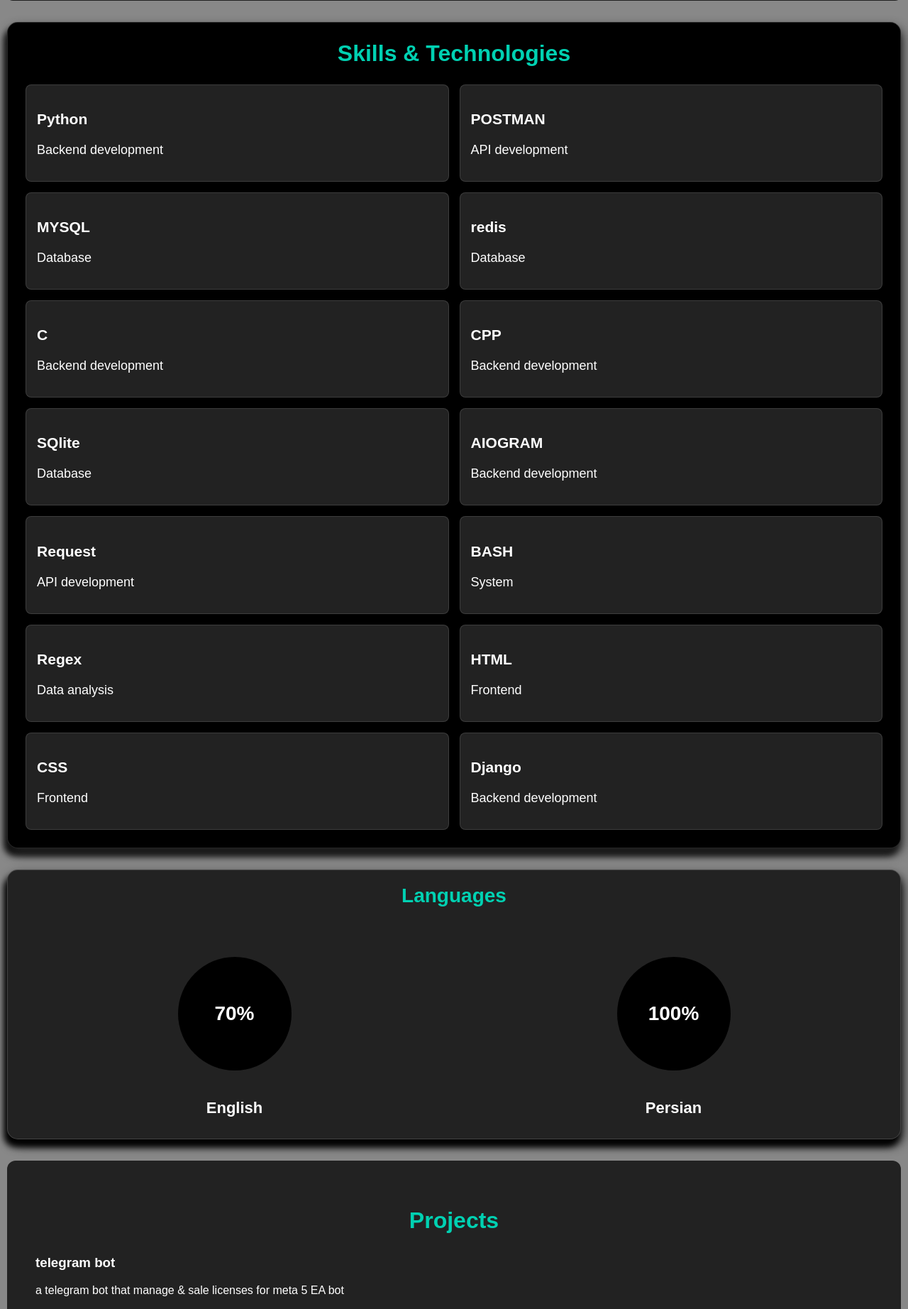
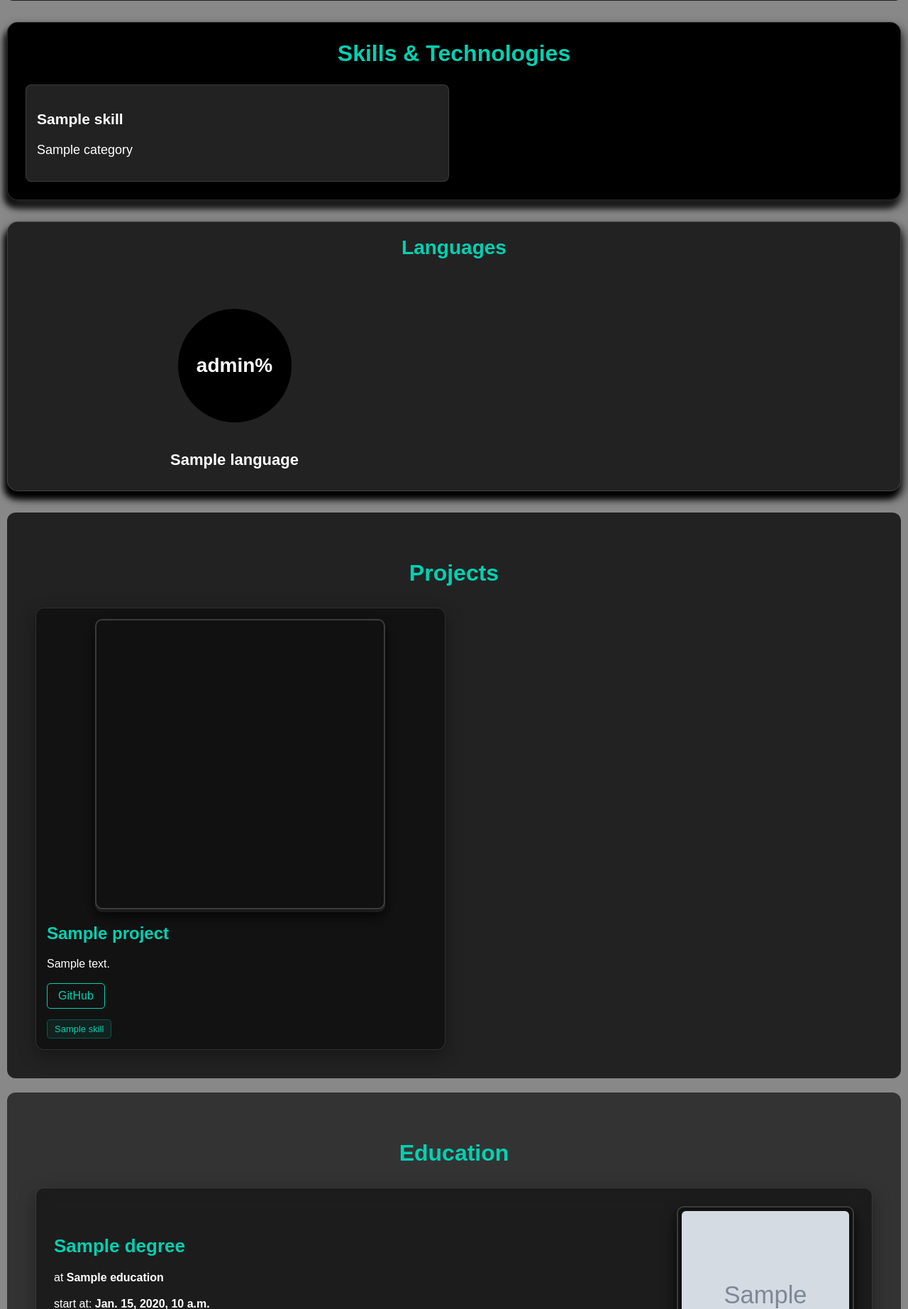
Before and after one commit to mohamadreza-dousti/personal-portfolio, a Django app: template templates/portfolio.html in a window 1280 px wide. Shown: the part 801-2645 px from the top of the page at 71% size. Run offline with Django 5.2, Linux system fonts and the light colour scheme; the template is opened without the code that fills it: most values are stand-ins (such as "Sample title", 1, 10 or a date in 2020); grey boxes marked "Sample" are stand-in pictures.

Commit message:
feat(templates):update portfolio.html

```diff
--- a/templates/portfolio.html
+++ b/templates/portfolio.html
@@ -22,28 +22,40 @@
         </nav>
     </header>
 
-    <!-- hero  -->
+<!-- Hero -->
+
     <section id="hero">
         <div class="hero-image">
-            <img src="{% static 'images/Hero.webp' %}" alt="Mohamadreza Dousti">
+            <img src="{% static 'images/Hero.webp' %}"
+                alt="Mohamadreza Dousti">
         </div>
-
         <div class="hero-content">
-            <h1>Hello, I'm <br>
+            <h1>
+                Hello, I'm <br>
                 <span>Mohamadreza Dousti</span>
             </h1>
             <p>Computer Engineering Student</p>
+            <p class="availability">
+               open to freelance projects
+            </p>
         </div>
         <div class="hero-visual">
             <div class="flow-image">
-                <img src="{% static 'images/pic.webp' %}" alt="DEV PIC">
+                <img src="{% static 'images/hi.webp' %}"
+                    alt="DEV PIC">
             </div>
             <div class="hero-links">
-                <a href="https://github.com/mohamadreza-dousti" target="_blank">
+                <a href="https://github.com/mohamadreza-dousti"
+                target="_blank">
                     GitHub
                 </a>
-                <a href="https://www.linkedin.com/in/mohamadreza-dousti/" target="_blank">
+                <a href="https://www.linkedin.com/in/mohamadreza-dousti/"
+                target="_blank">
                     LinkedIn
+                </a>
+                <a href="https://t.me/mohamadrezadousti"
+                target="_blank">
+                    Telegram
                 </a>
             </div>
         </div>
@@ -54,124 +66,139 @@
         <p>I am a Computer Engineering student who is passionate about implementing university theories in the real world.</p>
     </section>
 
-    <!-- skills  -->
+<!-- Skills -->
+
 <section id="skills">
     <div class="skills-box">
-            <h2><span>Skills & Technologies</span></h2>
-            <div class="skill">
-                <h3>Python</h3>
-                <p><span>Backend development</span></p>
+        <h2>
+            <span>Skills & Technologies</span>
+        </h2>
+        {% for skill in skills %}
+            <div class="skill {% if forloop.counter > 8 %}hidden-skill{% endif %}">
+                <h3>{{ skill.name }}</h3>
+                <p>
+                    <span>{{ skill.category }}</span>
+                </p>
             </div>
-            <div class="skill">
-                <h3>POSTMAN</h3>
-                <p><span>API development</span></p>
-            </div>
-            <div class="skill">
-                <h3>MYSQL</h3>
-                <p><span>Database</span></p>
-            </div>
-            <div class="skill">
-                <h3>redis</h3>
-                <p><span>Database</span></p>
-            </div>
-            <div class="skill">
-                <h3>C</h3>
-                <p><span>Backend development</span></p>
-            </div>
-            <div class="skill">
-                <h3>CPP</h3>
-                <p><span>Backend development</span></p>
-            </div>
-            <div class="skill">
-                <h3>SQlite</h3>
-                <p><span>Database</span></p>
-            </div>
-            <div class="skill">
-                <h3>AIOGRAM</h3>
-                <p><span>Backend development</span></p>
-            </div>
-            <div class="skill">
-                <h3>Request</h3>
-                <p><span>API development</span></p>
-            </div>
-            <div class="skill">
-                <h3>BASH</h3>
-                <p><span>System</span></p>
-            </div>
-            <div class="skill">
-                <h3>Regex</h3>
-                <p><span>Data analysis</span></p>
-            </div>
-            <div class="skill">
-                <h3>HTML</h3>
-                <p><span>Frontend</span></p>
-            </div>
-            <div class="skill">
-                <h3>CSS</h3>
-                <p><span>Frontend</span></p>
-            </div>
-            <div class="skill">
-                <h3>Django</h3>
-                <p><span>Backend development</span></p>
-            </div>
+        {% endfor %}
+        {% if skills|length > 8 %}
+            <button id="skills-toggle" type="button">
+                <span class="toggle-text">More</span>
+                <span class="arrow">↓</span>
+            </button>
+        {% endif %}
     </div>
 </section>
+
+
+
 <!-- Languages -->
 <section id="languages">
     <h2>Languages</h2>
     <div class="languages-container">
+        {% for language in languages %}
             <div class="language">
-                <div class="language-circle english">
-                    <span>70%</span>
+                <div
+                    class="language-circle"
+                    style="--progress: {{ language.level }}%;"
+                >
+                    <span>{{ language.level }}%</span>
                 </div>
-                <h3>English</h3>
+                <h3>{{ language.name }}</h3>
             </div>
-            <div class="language">
-                <div class="language-circle persian">
-                    <span>100%</span>
-                </div>
-                <h3>Persian</h3>
-            </div>
+        {% endfor %}
     </div>
 </section>
 
-      <!-- Projects -->
 <section id="projects">
     <h2>Projects</h2>
-        <h3>telegram bot</h3>
-        <p>a telegram bot that manage & sale licenses for meta 5 EA bot</p>
-        image
-        demo url
-        <p><span>https://github.com/mohamadreza-dousti/luxalpha-telegram</span></p>
-        <strong>skills:</strong>
-        <p><strong>telegram bot</strong> <strong>request</strong> <strong>redis</strong> <strong>mysql</strong></p>
+    <div class="projects-container">
+        {% for project in projects %}
+            <div class="project-card {% if forloop.counter > 4 %}hidden-project{% endif %}">
+                <div class="project-image">
+                    {% if project.image %}
+                        <img
+                            src="{% static project.image %}"
+                            alt="{{ project.name }}"
+                        >
+                    {% endif %}
+                </div>
+                <h3>{{ project.name }}</h3>
+                <p>
+                    {{ project.description }}
+                </p>
+                {% if project.github_url %}
+                    <a
+                        href="{{ project.github_url }}"
+                        target="_blank"
+                        rel="noopener noreferrer"
+                    >
+                        GitHub
+                    </a>
+                {% endif %}
+                <div class="project-skills">
+                    {% for skill in project.skills.all %}
+                        <strong>
+                            {{ skill.name }}
+                        </strong>
 
-        <h3>rubika bot</h3>
-        <p>a rubika bot that manage & sale licenses for meta 5 EA bot</p>
-        image
-        demo url
-        <p><span>https://github.com/mohamadreza-dousti/luxalpha-rubika</span></p>
-        <strong>skills:</strong>
-        <p><strong>rubika bot</strong> <strong>request</strong> <strong>redis</strong> <strong>mysql</strong></p>
+                    {% endfor %}
+                </div>
+            </div>
+        {% endfor %}
+    </div>
+    {% if projects|length > 4 %}
+        <button id="projects-toggle" type="button">
+            <span class="toggle-text">More</span>
+            <span class="arrow">↓</span>
+        </button>
+    {% endif %}
+</section>
 
-        <h3>library_management</h3>
-        <p>A desktop library management system built with Python and CustomTkinter.The system allows users to browse available books, reserve books online.</p>
-        image
-        demo url
-        <p><span>https://github.com/mohamadreza-dousti/library_management</span></p>
-        <strong>skills:</strong>
-        <p><strong>sqlite</strong> <strong>CTK</strong> <strong>python</strong>
-       </section>
-       <!-- Education -->
+
 <section id="education">
 <h2>Education</h2>
-            <h3>Bachelor's</h3>
-            <p>at <strong>tabriz university of technology</strong></p>
-            <p>start at <strong><time datetime="">1403/5/28</time></strong></p>
-            <p>end at <strong>So far</strong></p>
-            image
-            content of image
+{% for education in educations %}
+    <div class="education-card">
+        <div class="education-content">
+            <h3>{{ education.degree }}</h3>
+            <p>
+                at
+                <strong>{{ education.university_name }}</strong>
+            </p>
+            <p>
+                start at:
+                <strong>
+                    <time>{{ education.start_at }}</time>
+                </strong>
+            </p>
+            <p>
+                end at:
+                <strong>
+                    {% if education.end_at %}
+                        <time>{{ education.end_at }}</time>
+                    {% else %}
+                        So far
+                    {% endif %}
+                </strong>
+            </p>
+            {% if education.content %}
+                <p>
+                    {{ education.content }}
+                </p>
+            {% endif %}
+        </div>
+            <div class="education-image">
+
+                <img
+                    src="{% static education.image %}"
+                    alt="{{ education.university_name }}"
+                >
+            </div>
+    </div>
+{% endfor %}
 </section>
+
     <!-- Experience -->
         <section id="experience">
         <h2>Experience</h2>
@@ -180,15 +207,89 @@
     <section id="contact">
         <h2>Contact</h2>
         <form>
-                <input type="text" placeholder="Name">
-                <input type="email" placeholder="Email">
-                <input type="text" placeholder="Subject">
-                <textarea placeholder="Message"></textarea>
+            <label for="name">Name</label>
+            <input id="name" type="text" placeholder="Enter your name">
+
+            <label for="email">Email</label>
+            <input id="email" type="email" placeholder="Enter your email">
+
+            <label for="subject">Subject</label>
+            <input id="subject" type="text" placeholder="Enter subject">
+
+            <label for="message">Message</label>
+            <textarea id="message" placeholder="Write your message"></textarea>
             <button type="submit">Send</button>
         </form>
     </section>
     <footer>
         <p>تمامی حقوق محفوظ است © 2026</p>
     </footer>
+
+    <script>
+    const skillsToggle = document.getElementById("skills-toggle");
+    const hiddenSkills = document.querySelectorAll(".hidden-skill");
+
+    if (skillsToggle) {
+        skillsToggle.addEventListener("click", function () {
+
+            const isExpanded =
+                skillsToggle.classList.contains("expanded");
+
+            hiddenSkills.forEach(skill => {
+                skill.style.display = isExpanded ? "none" : "block";
+            });
+
+            const toggleText =
+                skillsToggle.querySelector(".toggle-text");
+
+            const arrow =
+                skillsToggle.querySelector(".arrow");
+
+            if (isExpanded) {
+                toggleText.textContent = "More";
+                arrow.textContent = "↓";
+
+                skillsToggle.classList.remove("expanded");
+            } else {
+                toggleText.textContent = "Less";
+                arrow.textContent = "↑";
+
+                skillsToggle.classList.add("expanded");
+            }
+        });
+    }
+    const projectsToggle = document.getElementById("projects-toggle");
+    const hiddenProjects = document.querySelectorAll(".hidden-project");
+
+    if (projectsToggle) {
+
+        projectsToggle.addEventListener("click", function () {
+
+            const isExpanded = projectsToggle.classList.contains("expanded");
+
+            hiddenProjects.forEach(project => {
+                project.style.display = isExpanded ? "none" : "block";
+            });
+
+            projectsToggle.classList.toggle("expanded");
+
+            const toggleText =
+                projectsToggle.querySelector(".toggle-text");
+
+            const arrow =
+                projectsToggle.querySelector(".arrow");
+
+            if (isExpanded) {
+                toggleText.textContent = "More";
+                arrow.textContent = "↓";
+            } else {
+                toggleText.textContent = "Less";
+                arrow.textContent = "↑";
+            }
+
+        });
+
+    }
+</script>
 </body>
 </html>
```
Lines whose indentation alone changed are shown as unchanged.
